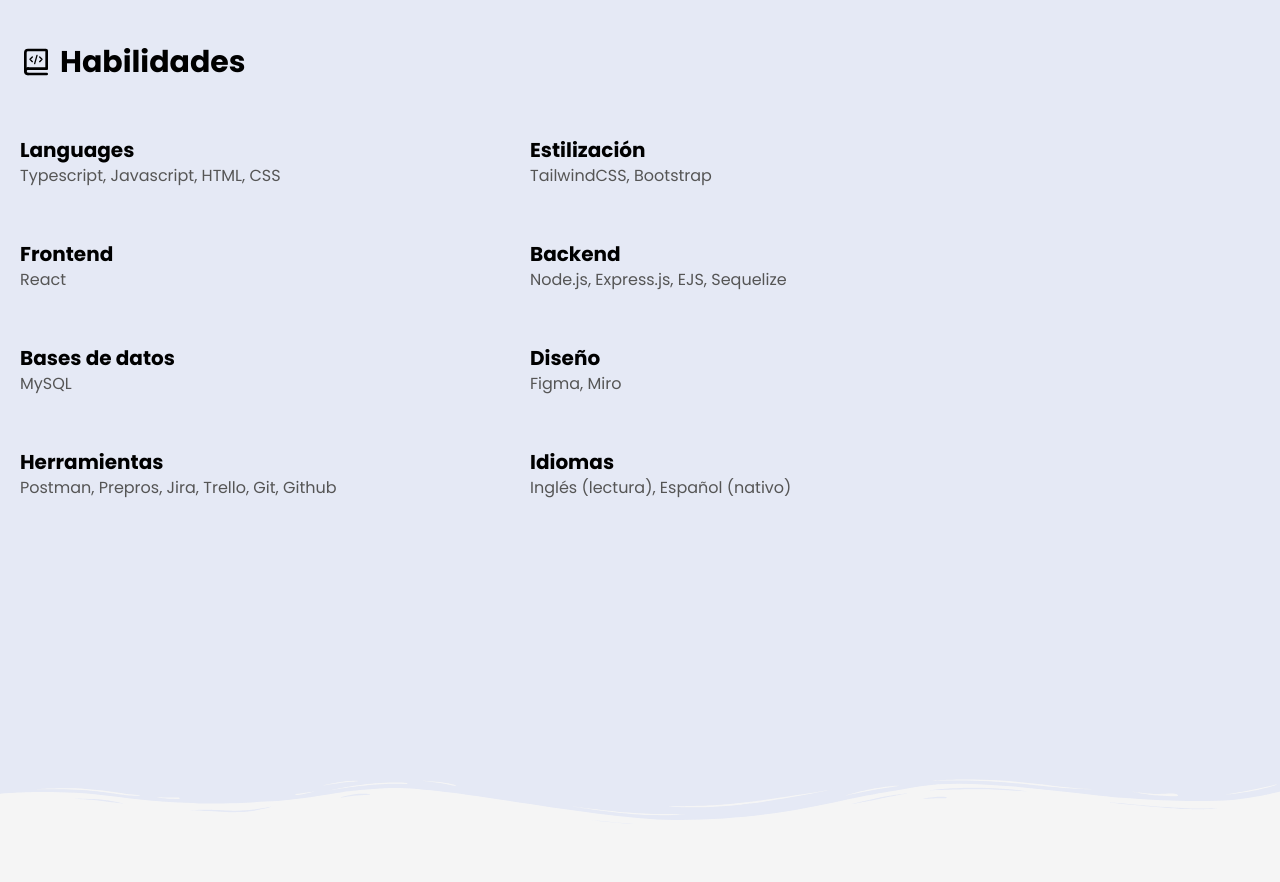
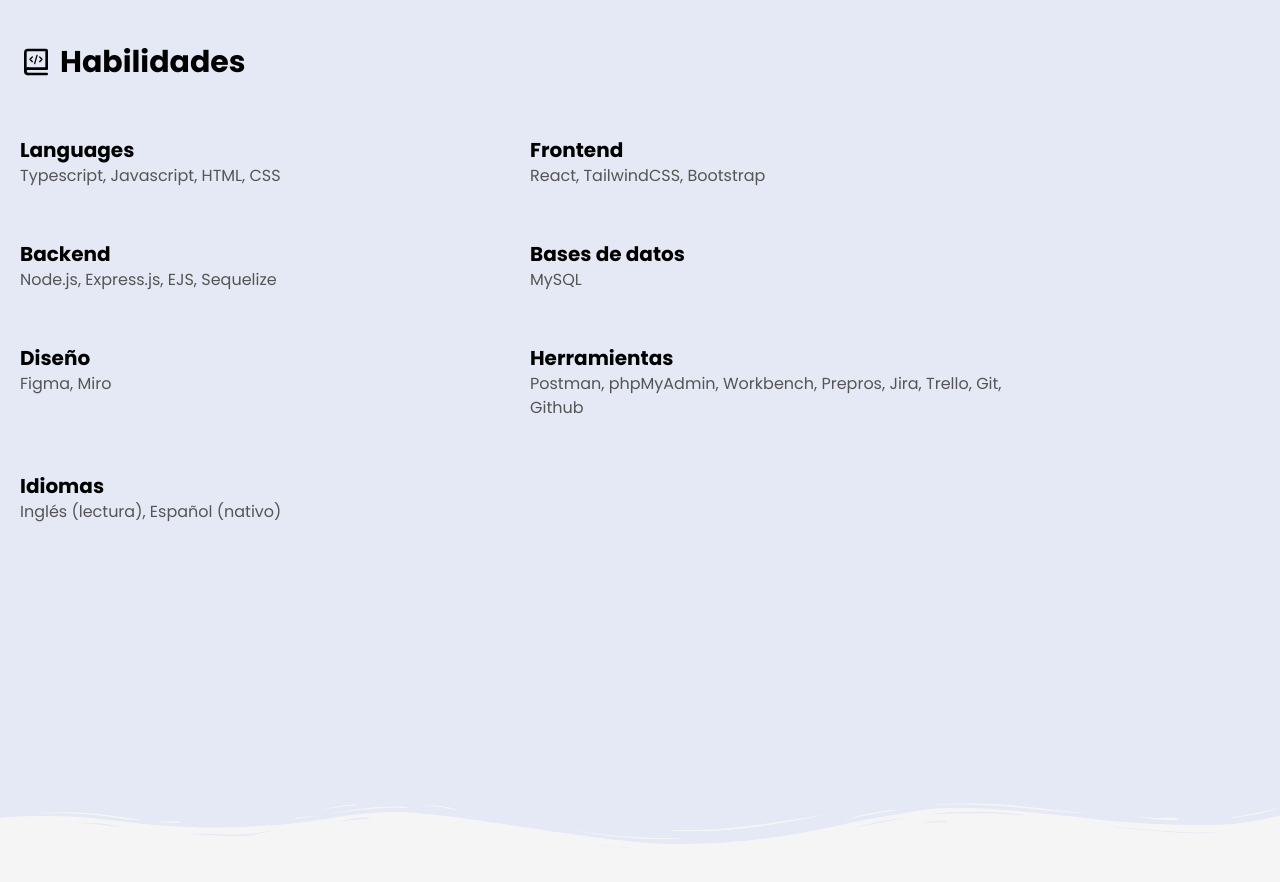
Before and after one commit to Rysted/portfolio, a React (Vite) app: page / in a window 1280 px wide. Shown: the part 2880-3762 px from the top of the page. Built offline with nearby package versions, Linux system fonts and the light colour scheme.

Commit message:
Actualizando SkillsData.ts

```diff
--- a/src/components/skills/SkillsData.ts
+++ b/src/components/skills/SkillsData.ts
@@ -1,13 +1,21 @@
 export const SkillsData = [
   { title: "Languages", skills: ["Typescript", "Javascript", "HTML", "CSS"] },
-  { title: "Estilización", skills: ["TailwindCSS", "Bootstrap"] },
-  { title: "Frontend", skills: ["React"] },
+  { title: "Frontend", skills: ["React", "TailwindCSS", "Bootstrap"] },
   { title: "Backend", skills: ["Node.js", "Express.js", "EJS", "Sequelize"] },
   { title: "Bases de datos", skills: ["MySQL"] },
   { title: "Diseño", skills: ["Figma", "Miro"] },
   {
     title: "Herramientas",
-    skills: ["Postman", "Prepros", "Jira", "Trello", "Git", "Github"],
+    skills: [
+      "Postman",
+      "phpMyAdmin",
+      "Workbench",
+      "Prepros",
+      "Jira",
+      "Trello",
+      "Git",
+      "Github",
+    ],
   },
   { title: "Idiomas", skills: ["Inglés (lectura)", "Español (nativo)"] },
 ];
```
